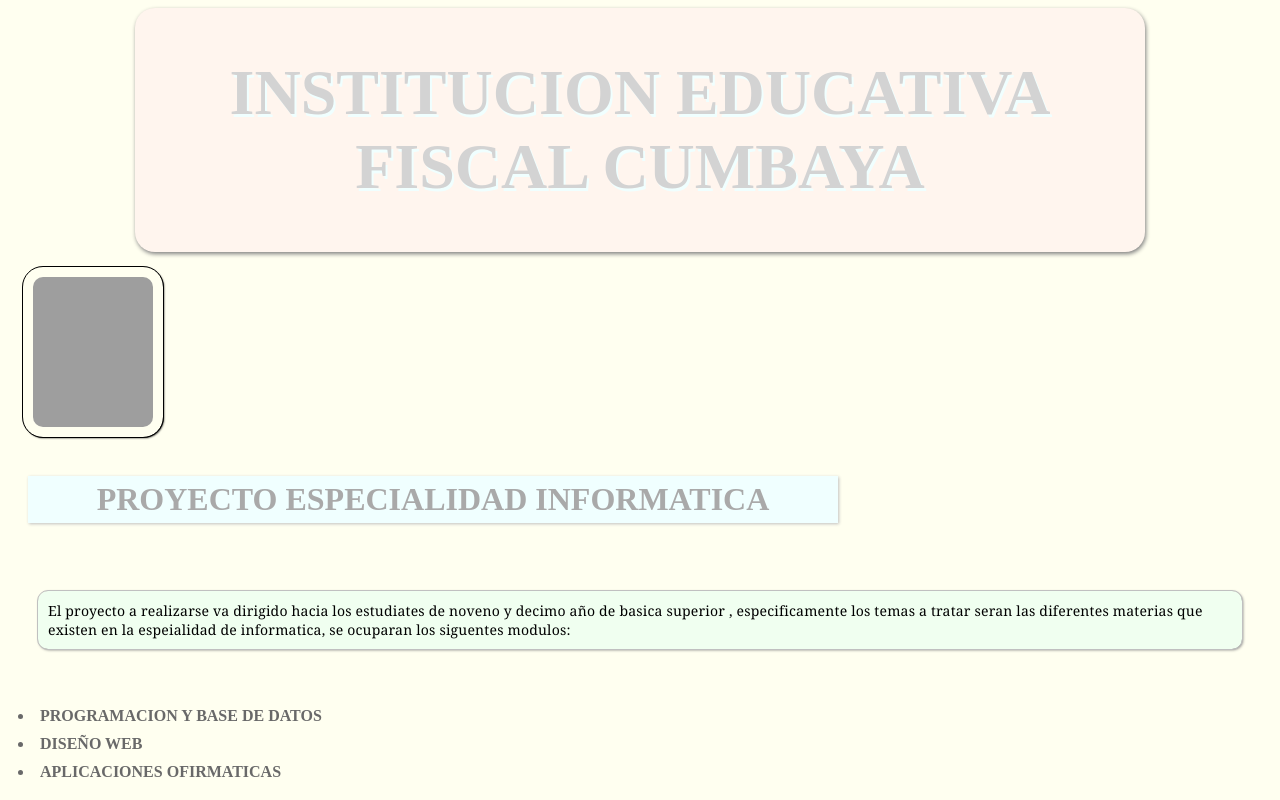
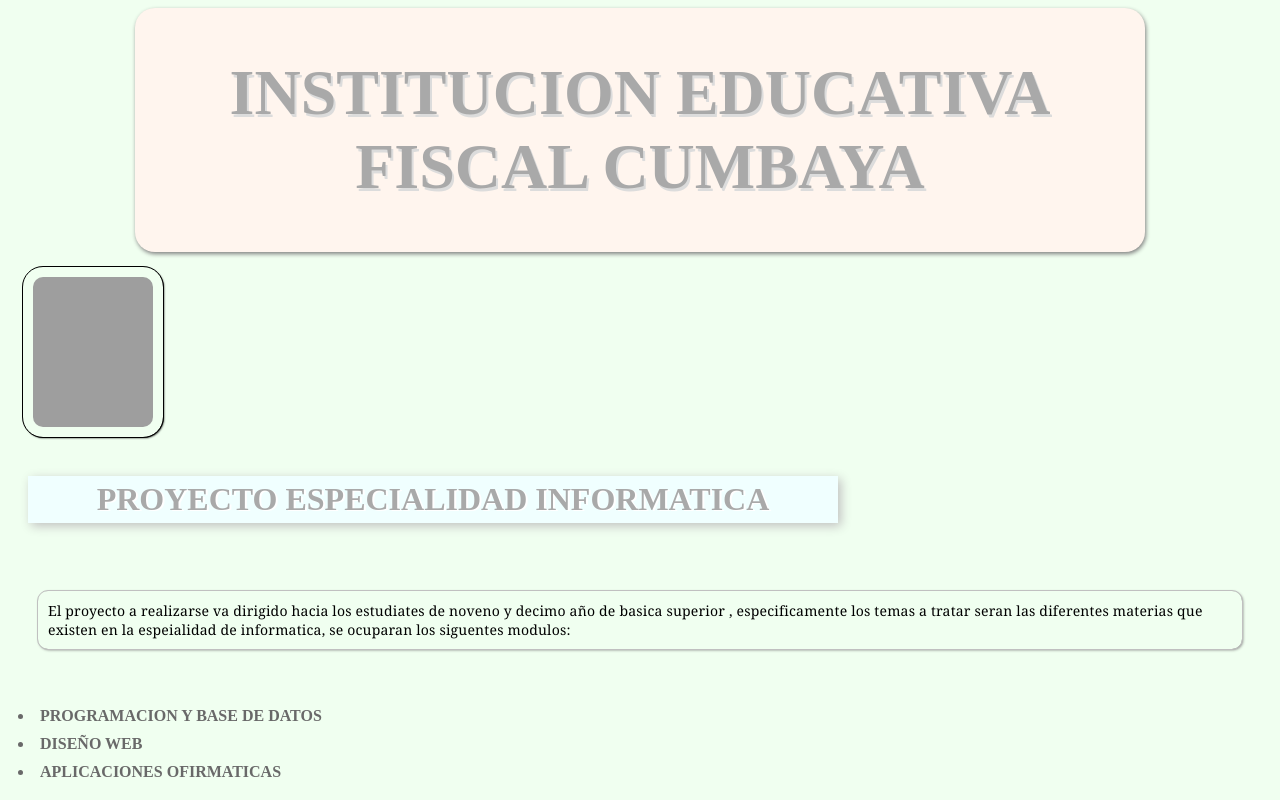
Before and after one commit to michsd/paginaproyect, a plain HTML site: page index.html in a window 1280 px wide. Shown: the top 800 px of the page. Drawn offline with Linux system fonts and the light colour scheme; grey boxes are pictures that could not be loaded.

Commit message:
Update estilo.css

```diff
--- a/estilo.css
+++ b/estilo.css
@@ -1,17 +1,17 @@
 body {
-    background-color: ivory;
+    background-color: honeydew;
 }
 #e-1 {
     font-size: 2em;
     background: seashell;
-    color: lightgray;
+    color: darkgray;
     border-radius: 20px;
     text-align: center;
     margin: auto;
     padding: 5px;
     width: 1000px;
     box-shadow: 1px 2px 4px 0 grey;
-    text-shadow: 2px 3px 0 azure;
+    text-shadow: 2px 3px 0 gainsboro;
 }
 
 .titulos2{
@@ -125,7 +125,7 @@ border-radius: 10px;
 .titulos{
     background-color: azure;
     color: darkgray;
-    box-shadow: 1px 1px 3px 0 silver;
+    box-shadow: 3px 3px 10px 0 silver;
     width: 800px;
     text-align: center;
     padding: 5px;
@@ -133,6 +133,7 @@ border-radius: 10px;
     background-position: center;
     font-size: 2em;
     justify-content: center;
+    text-shadow: 2px 0.5px 0 white;
 
 }
 
```
